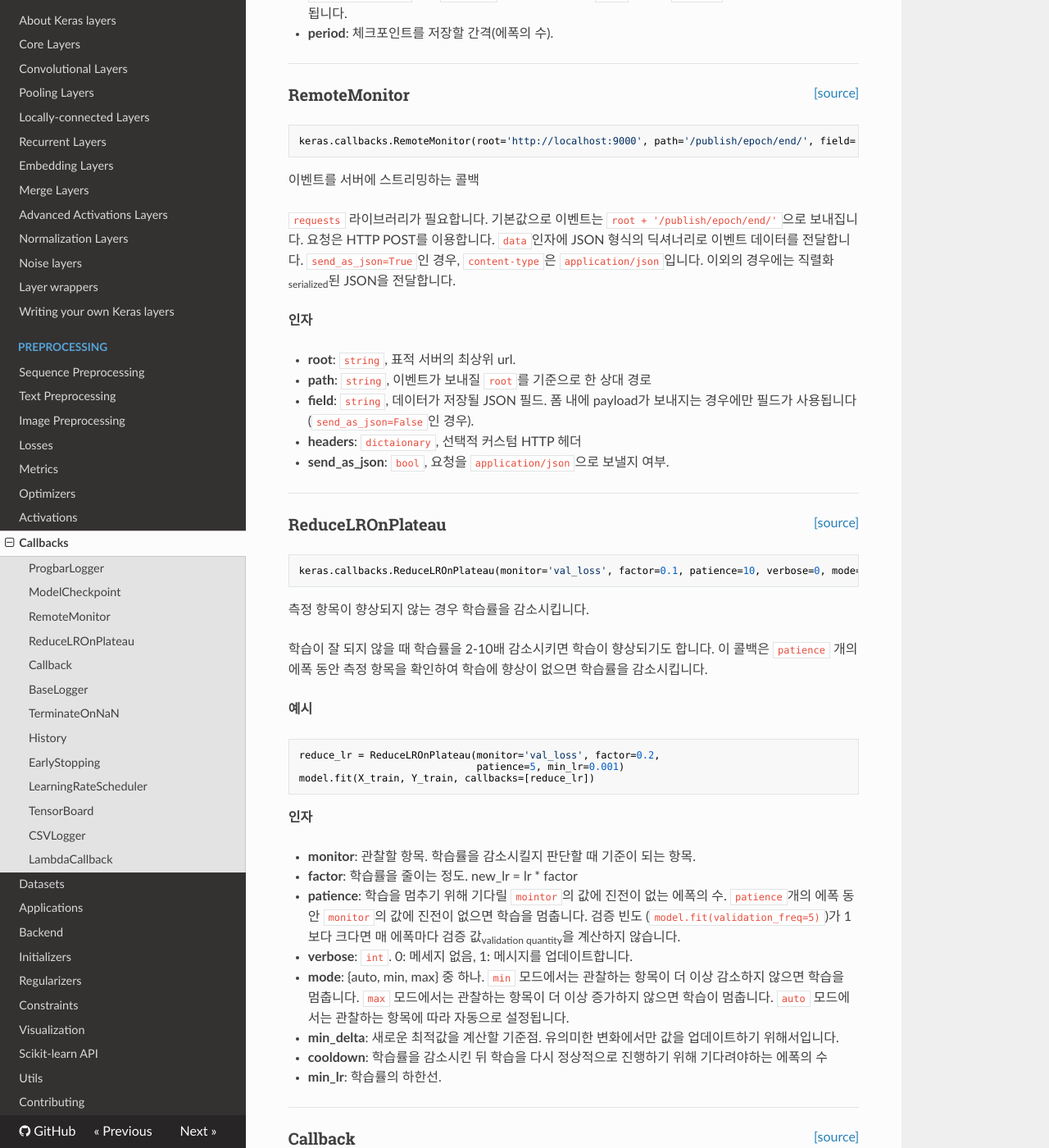
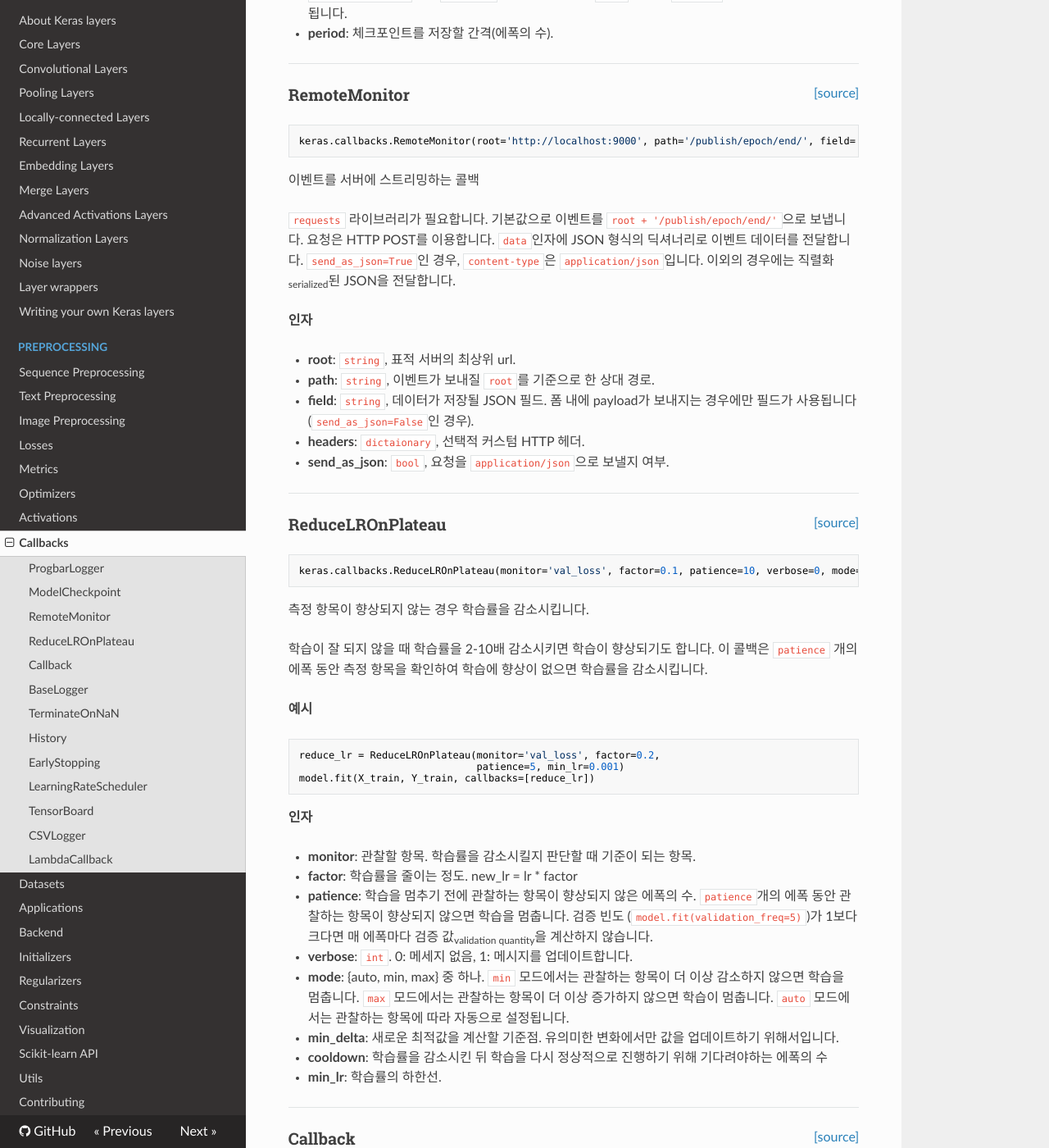
Before and after one commit to keras-team/keras-docs-ko, an MkDocs documentation site: the page built from sources/callbacks.md, in a window 1280 px wide and 1400 px high, scrolled down 1316 px. Shown: the whole window at 82% size. Built offline with MkDocs 1.6.1, drawn with Linux system fonts in a browser that asks for light colours; nearby versions of some CDN libraries; some of the changed text lies outside the part shown.

Commit message:
Update callbacks.md

````diff
--- a/sources/callbacks.md
+++ b/sources/callbacks.md
@@ -46,10 +46,10 @@
 __인자__
 
 - __filepath__: `string`, 모델 파일을 저장할 경로.
-- __monitor__: 기록할 값.
+- __monitor__: 기록할 항목.
 - __verbose__: 상세 정보 표시 정도, 0 혹은 1.
 - __save_best_only__: `True`인 경우
-    `__monitor__`값을 기준으로 가장 최신의 최고 모델은 덮어쓰지 않습니다.
+    `__monitor__`값을 기준으로 최신이고 가장 좋은 모델은 덮어쓰지 않습니다.
 - __save_weights_only__: `True`인 경우 모델의 가중치만 저장되고
     (`model.save_weights(filepath)`), 아닌 경우
     전체 모델이 저장됩니다 (`model.save(filepath)`).
@@ -74,7 +74,7 @@
 이벤트를 서버에 스트리밍하는 콜백
 
 `requests` 라이브러리가 필요합니다.
-기본값으로 이벤트는 `root + '/publish/epoch/end/'`으로 보내집니다.
+기본값으로 이벤트를 `root + '/publish/epoch/end/'`으로 보냅니다.
 요청은 HTTP POST를 이용합니다. `data`인자에 JSON 형식의 딕셔너리로 이벤트 데이터를 전달합니다.
 `send_as_json=True`인 경우, `content-type`은
 `application/json`입니다. 이외의 경우에는 직렬화<sub>serialized</sub>된 JSON을 전달합니다.
@@ -82,11 +82,11 @@
 __인자__
 
 - __root__: `string`, 표적 서버의 최상위 url.
-- __path__: `string`, 이벤트가 보내질 `root`를 기준으로 한 상대 경로
+- __path__: `string`, 이벤트가 보내질 `root`를 기준으로 한 상대 경로.
 - __field__: `string`, 데이터가 저장될 JSON 필드.
     폼 내에 payload가 보내지는 경우에만 필드가 사용됩니다
     (`send_as_json=False`인 경우).
-- __headers__: `dictaionary`, 선택적 커스텀 HTTP 헤더
+- __headers__: `dictaionary`, 선택적 커스텀 HTTP 헤더.
 - __send_as_json__: `bool`, 요청을 `application/json`으로
     보낼지 여부.
 
@@ -119,8 +119,8 @@
 - __monitor__: 관찰할 항목. 학습률을 감소시킬지 판단할 때 기준이 되는 항목.
 - __factor__: 학습률을 줄이는 정도.
     new_lr = lr * factor
-- __patience__: 학습을 멈추기 위해 기다릴 `mointor`의 값에 진전이 없는 에폭의 수.
-    `patience`개의 에폭 동안 `monitor`의 값에 진전이 없으면 학습을 멈춥니다.
+- __patience__: 학습을 멈추기 전에 관찰하는 항목이 향상되지 않은 에폭의 수.
+    `patience`개의 에폭 동안 관찰하는 항목이 향상되지 않으면 학습을 멈춥니다.
     검증 빈도 (`model.fit(validation_freq=5)`)가 1보다 크다면 매 에폭마다 검증 값<sub>validation quantity</sub>을 계산하지 않습니다.
 - __verbose__: `int`. 0: 메세지 없음, 1: 메시지를 업데이트합니다.
 - __mode__: {auto, min, max} 중 하나. `min` 모드에서는
@@ -224,7 +224,7 @@
 keras.callbacks.EarlyStopping(monitor='val_loss', min_delta=0, patience=0, verbose=0, mode='auto', baseline=None, restore_best_weights=False)
 ```
 
-관찰하는 값이 향상되지 않으면 학습을 멈춥니다.
+관찰하는 항목이 향상되지 않으면 학습을 멈춥니다.
 
 __인자__
 
@@ -232,7 +232,7 @@
 - __min_delta__: 관찰하는 항목이 향상되었다고 판단하는
     최소한의 변화량, 다시 말해 min_delta보다
     절대 변화량이 작다면 향상되었다고 판단하지 않습니다.
-- __patience__: n학습을 멈추기 위해 기다릴 `mointor`의 값에 진전이 없는 에폭의 수.
+- __patience__: 학습을 멈추기 전에 관찰하는 항목이 향상되지 않은 에폭의 수.
     `patience`개의 에폭 동안 `monitor`의 값에 진전이 없으면 학습을 멈춥니다.
     검증 빈도 (`model.fit(validation_freq=5)`)가 1보다 크다면 매 에폭마다 검증 값<sub>validation quantity</sub>을 계산하지 않습니다.
 - __verbose__: 상세 정보 표시 정도.
@@ -285,7 +285,7 @@
 모델 내 다양한 층에 대한 활성화 히스토그램을 통해
 시각화를 돕습니다.
 
-pip으로 텐서플로우를 설치했다면, 다음과 같이
+텐서플로우를 pip으로 설치했다면, 다음과 같이
 명령줄<sub>command line</sub>에서 TensorBoard를 실행할 수 있습니다.
 ```sh
 tensorboard --logdir=/full_path_to_your_logs
````
Also changed, not shown: other parts of sources/callbacks.md (+1 -1 lines).
